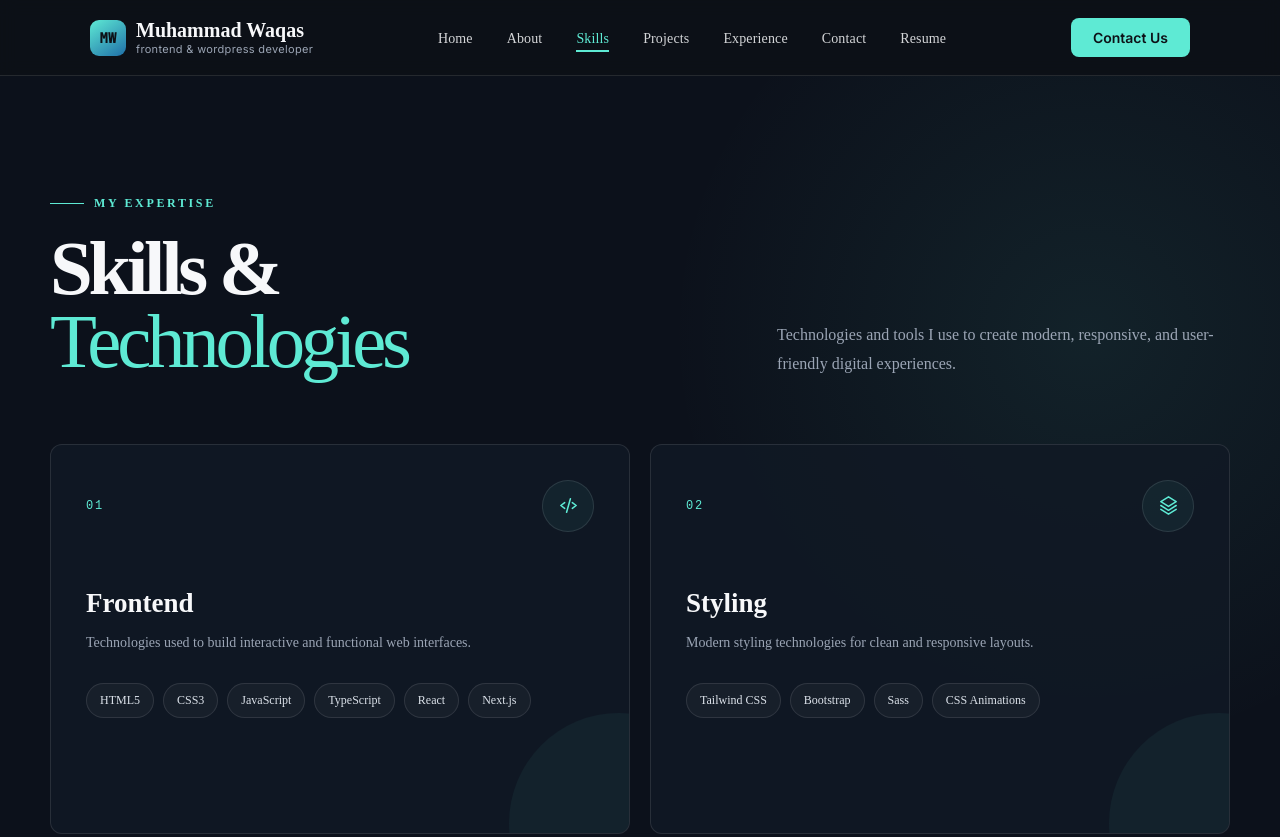
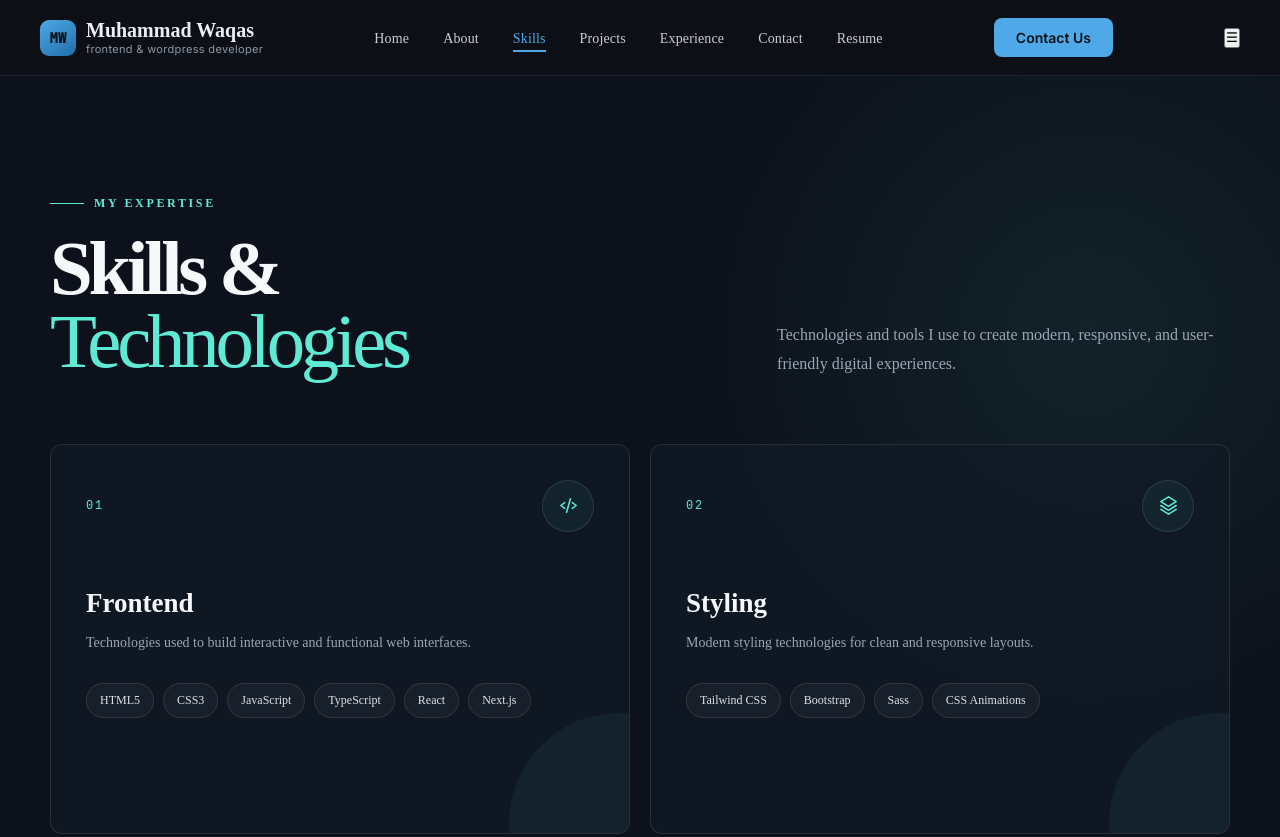
Before and after one commit to Vakas-Abbasi/waqas-portfoio, a plain HTML site: page skills.html in a window 1280 px wide. Shown: the top 837 px of the page. Drawn offline with Linux system fonts and the light colour scheme.

Commit message:
Refactor skills.html structure and styles

```diff
--- a/skills.html
+++ b/skills.html
@@ -8,110 +8,6 @@
 <link rel="stylesheet" href="style.css">
 <link href="https://fonts.googleapis.com/css2?family=Space+Grotesk:wght@500;700&family=Inter:wght@400;500;600&family=JetBrains+Mono:wght@400;500&display=swap" rel="stylesheet">
 <style type="text/css">
-:root {
-  --bg: #0c111b;
-  --panel: #111925;
-  --text: #f7f8fa;
-  --text-dim: #9ba5b5;
-  --line: rgba(255, 255, 255, 0.1);
-  --amber: #5eead4;
-}
-
-* {
-  box-sizing: border-box;
-}
-
-html {
-  scroll-behavior: smooth;
-}
-
-body {
-  margin: 0;
-  min-width: 320px;
-  background: var(--bg);
-  color: var(--text);
-  font-family: 'Inter', Arial, sans-serif;
-}
-
-.wrap {
-  width: min(1180px, calc(100% - 48px));
-  margin: 0 auto;
-}
-
-header{
-    border-bottom:1px solid var(--line);
-    background:rgba(13,17,23,0.85);
-    backdrop-filter:blur(8px);
-    position:sticky;
-    top:0;
-    z-index:50;
-  }
-  nav{
-    display:flex;
-    align-items:center;
-    justify-content:space-between;
-    padding:18px 0;
-  }
-  .logo{
-    display:flex;
-    align-items:center;
-    gap:10px;
-    font-family:'Space Grotesk',sans-serif;
-    font-weight:700;
-    font-size:20px;
-  }
-  .logo .mark{
-    width:36px;height:36px;
-    border-radius:9px;
-    background:linear-gradient(145deg,var(--amber),#1f6fa8);
-    display:flex;align-items:center;justify-content:center;
-    color:#0D1117;
-    font-family:'JetBrains Mono',monospace;
-    font-size:14px;
-    font-weight:700;
-  }
-  .logo small{
-    display:block;
-    font-family:'Inter',sans-serif;
-    font-weight:400;
-    font-size:11px;
-    color:var(--text-dim);
-    letter-spacing:.03em;
-  }
-  .navlinks{
-    display:flex;
-    gap:34px;
-    list-style:none;
-  }
-  .navlinks a{
-    color:var(--text);
-    text-decoration:none;
-    font-size:14px;
-    font-weight:500;
-    letter-spacing:.01em;
-    opacity:.85;
-    transition:opacity .2s;
-  }
-  .navlinks a:hover{opacity:1;color:var(--amber);}
-  .navcta{
-    background:var(--amber);
-    color:#0D1117;
-    border:none;
-    padding:11px 22px;
-    border-radius:8px;
-    font-weight:600;
-    font-size:14px;
-    cursor:pointer;
-    font-family:'Inter',sans-serif;
-    transition:transform .15s ease, background .2s;
-  }
-  .navcta:hover{background:#7EC8F2;transform:translateY(-1px);}
-  @media(max-width:900px){ .navlinks{display:none;} }
-
-  /* =============================
-   MUHAMMAD WAQAS - SKILLS SECTION
-================================ */
-
 .mw-skills-section {
   --mw-skills-bg: #0c111b;
   --mw-skills-card: #111925;
@@ -428,24 +324,21 @@ header{
     transition: none !important;
   }
 }
-
 </style>
-
 </head>
-
 <body>
-
-
 <header>
   <div class="wrap">
     <nav>
+
       <div class="logo">
         <div class="mark">MW</div>
-        <div>
+        <div class="logo-text">
           Muhammad Waqas
           <small>frontend &amp; wordpress developer</small>
         </div>
       </div>
+
       <ul class="navlinks">
         <li><a href="index.html">Home</a></li>
         <li><a href="about.html">About</a></li>
@@ -454,9 +347,15 @@ header{
         <li><a href="experience.html">Experience</a></li>
         <li><a href="contact.html">Contact</a></li>
         <li><a href="resume.html">Resume</a></li>
+      </ul>
 
-      </ul>
-       <a href="file:///C:/Users/desig/Desktop/Waqas%20Developer/contact.html"><button class="navcta">Contact Us</button></a>
+      <a href="contact.html" class="desktop-contact">
+        <button class="navcta">Contact Us</button>
+      </a>
+
+      <!-- Mobile menu button -->
+      <button class="menu-toggle" onclick="toggleMenu()">☰</button>
+
     </nav>
   </div>
 </header>
```
